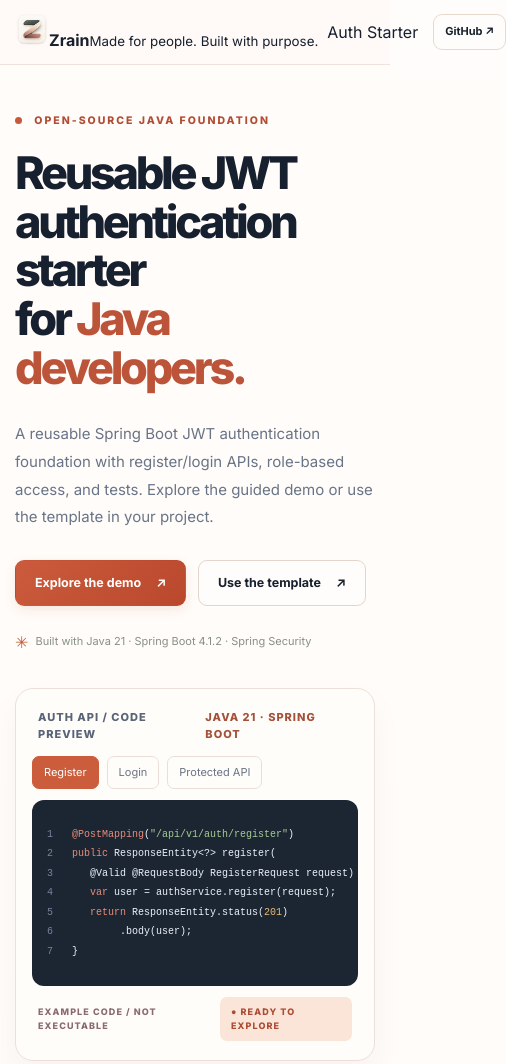
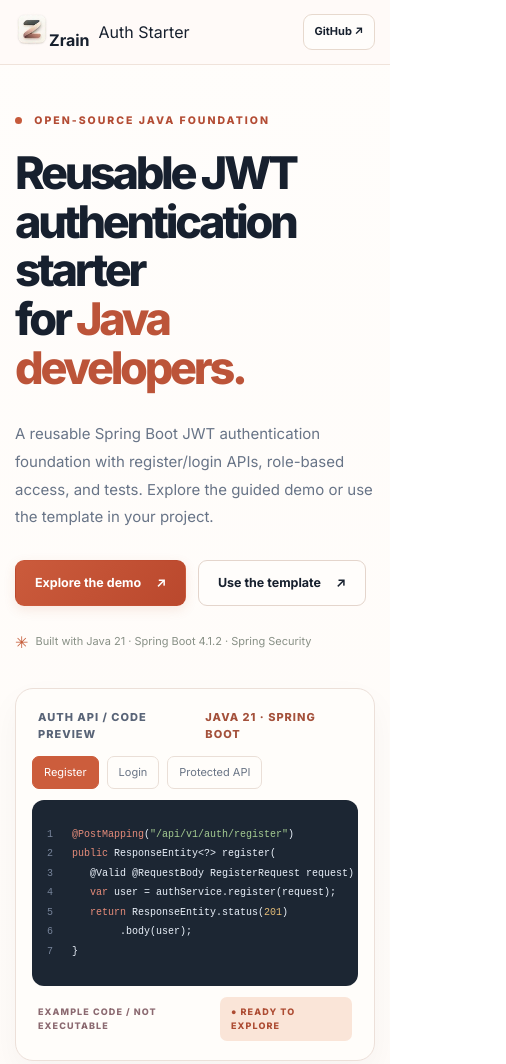
Before and after one commit to zrain03/zrain-auth-starter, a website with bundled scripts: page docs/index.html in a window 390 px wide. Shown: the top 1064 px of the page, 506 px wide, since content can reach past the window. Built offline with nearby package versions, Linux system fonts and the light colour scheme.

Commit message:
fix(brand): header logo and product only; tagline remains in footer
* fix(brand): remove tagline from Auth Starter header only

* fix(brand): remove tagline from Auth Starter header only

* fix(brand): remove tagline from Auth Starter header only

* fix(brand): remove tagline from Auth Starter header only

* fix(brand): remove tagline from Auth Starter header only

* fix(brand): remove tagline from Auth Starter header only

* fix(brand): remove tagline from Auth Starter header only

* fix(brand): remove tagline from Auth Starter header only

```diff
--- a/docs/brand.css
+++ b/docs/brand.css
@@ -194,11 +194,9 @@ body {
 /* Zrain UI: the logo and "Zrain" open the ecosystem.
    Product name links back to the individual product. */
 .zrain-header .zrain-brand__home {
-  display: grid;
-  grid-template-columns: 42px minmax(0, 1fr);
-  grid-template-rows: auto auto;
+  display: inline-flex;
   align-items: center;
-  column-gap: 10px;
+  gap: 10px;
   flex-shrink: 0;
   font-family: "Inter", "Segoe UI", Arial, sans-serif;
   font-weight: 800;
@@ -208,26 +206,7 @@ body {
   color: var(--zrain-brand-ink);
   text-decoration: none;
 }
-.zrain-header .zrain-brand__home .zrain-brand__logo {
-  grid-column: 1;
-  grid-row: 1 / 3;
-}
-.zrain-header .zrain-brand__name {
-  grid-column: 2;
-  grid-row: 1;
-  font-weight: 800;
-}
-.zrain-header .zrain-brand__tagline {
-  grid-column: 2;
-  grid-row: 2;
-  max-width: 190px;
-  font-size: 10px;
-  font-weight: 500;
-  line-height: 1.3;
-  letter-spacing: 0;
-  color: var(--zrain-brand-muted);
-  white-space: normal;
-}
+.zrain-header .zrain-brand__name { font-weight: 800; }
 .zrain-header .zrain-brand__product {
   font-size: 17px;
   line-height: 1.35;
@@ -255,10 +234,6 @@ body {
   color: var(--zrain-brand-accent);
 }
 @media (max-width: 700px) {
-  .zrain-header .zrain-brand__home { grid-template-columns: 36px minmax(0, 1fr); font-size: 14px; column-gap: 7px; }
-  .zrain-header .zrain-brand__tagline { max-width: 156px; font-size: 9px; }
+  .zrain-header .zrain-brand__home { font-size: 14px; gap: 7px; }
   .zrain-header .zrain-brand__product { font-size: 14px; }
 }
-@media (max-width: 450px) {
-  .zrain-header .zrain-brand__tagline { max-width: 140px; }
-}
--- a/docs/check-zrain-ui.mjs
+++ b/docs/check-zrain-ui.mjs
@@ -8,6 +8,7 @@ const css=await read("./brand.css");
 assert.match(html,/class="zrain-brand__home" href="https:\/\/zrain\.web\.app"/);
 assert.match(html,/class="zrain-footer__home" href="https:\/\/zrain\.web\.app"/);
 assert.match(html,/Made for people\. Built with purpose\./);
+assert.doesNotMatch(html,/class="zrain-brand__tagline"/);
 assert.match(html,/zrain-ui-config\.js/);
 assert.match(html,/id="playground"/);
 assert.match(html,/href="#quickstart"/);
--- a/docs/index.html
+++ b/docs/index.html
@@ -11,9 +11,9 @@
   <link rel="preconnect" href="https://fonts.gstatic.com" crossorigin>
   <link href="https://fonts.googleapis.com/css2?family=Inter:wght@400;500;600;700;800&display=swap" rel="stylesheet">
   <link rel="stylesheet" href="./site.css">
-  <link rel="stylesheet" href="./brand.css?v=brand-20261029-v2">
+  <link rel="stylesheet" href="./brand.css?v=brand-20261029-footeronly">
   <script src="./site.js" defer></script>
-  <script type="module" src="./zrain-ui-config.js?v=brand-20261029-v2"></script>
+  <script type="module" src="./zrain-ui-config.js?v=brand-20261029-footeronly"></script>
 </head>
 <body>
   <a class="skip-link" href="#main">Skip to content</a>
@@ -22,7 +22,7 @@
       <div class="brand zrain-brand">
         <a class="zrain-brand__home" href="https://zrain.web.app" aria-label="Zrain ecosystem home">
           <img class="brand-mark brand-logo-image zrain-brand__logo" src="./zrain-logo.webp" alt="" width="42" height="42">
-          <strong class="zrain-brand__name">Zrain</strong><small class="zrain-brand__tagline">Made for people. Built with purpose.</small>
+          <strong class="zrain-brand__name">Zrain</strong>
         </a>
         <a class="brand-divider zrain-brand__product" href="#top" aria-label="Zrain Auth Starter home">Auth Starter</a>
       </div>
--- a/docs/zrain-ui-config.js
+++ b/docs/zrain-ui-config.js
@@ -1,4 +1,4 @@
-import { mountZrainUI } from "./zrain-ui.js?v=brand-20261029-v2";
+import { mountZrainUI } from "./zrain-ui.js?v=brand-20261029-footeronly";
 
 // Java JWT playground and navigation remain independent of Zrain UI.
 mountZrainUI({
--- a/docs/zrain-ui.js
+++ b/docs/zrain-ui.js
@@ -61,8 +61,7 @@ export function mountZrainUI(config) {
     home.setAttribute("aria-label", "Zrain ecosystem home");
     home.append(
       brandLogo(doc, logoSrc, "brand-logo-image zrain-brand__logo", 42),
-      element(doc, "strong", "zrain-brand__name", "Zrain"),
-      element(doc, "small", "zrain-brand__tagline", tagline)
+      element(doc, "strong", "zrain-brand__name", "Zrain")
     );
     const productLink = link(doc, productHref, "zrain-brand__product", product);
     productLink.setAttribute("aria-label", "Zrain " + product + " home");
--- a/package.json
+++ b/package.json
@@ -9,7 +9,7 @@
     "test:ui": "npm run ui:check && node docs/check-zrain-ui.mjs"
   },
   "dependencies": {
-    "@zrain/ui": "github:zrain03/zrain-ui#ecab5bcea4ed90e357790ff1cada4a66f446d9aa"
+    "@zrain/ui": "github:zrain03/zrain-ui#fec7b1fe5deab157bdadf0af19d9384b1dc418f0"
   },
   "zrainUi": {
     "publicDir": "docs"
```
Also changed, not shown: README.md, 1 other file.
